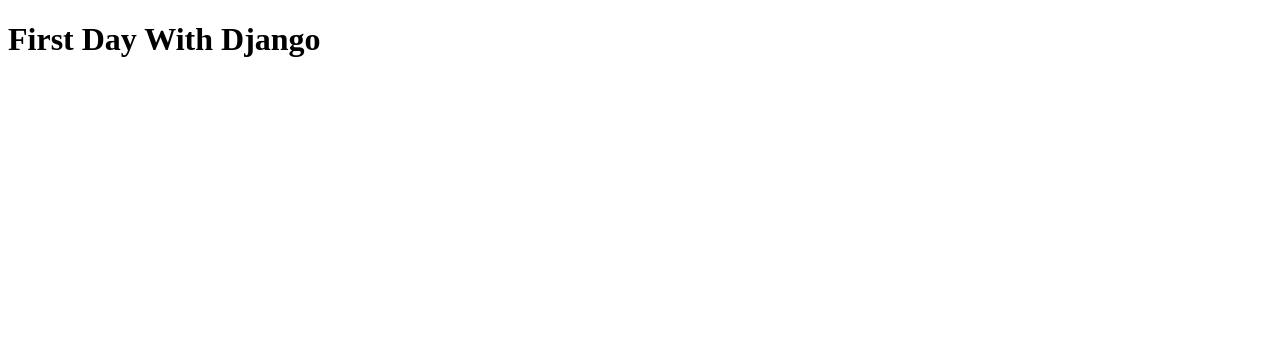
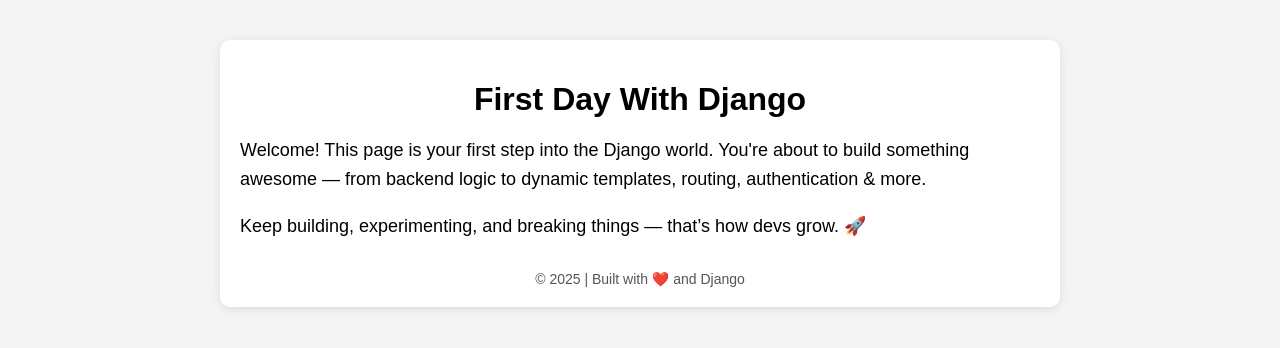
Before and after one commit to MostafaRaihan/Fast-Day-With-Django, a Django app: page / in a window 1280 px wide. Shown: the top 348 px of the page. Run offline with Django 5.2, Linux system fonts and the light colour scheme.

Commit message:
index.html

```diff
--- a/templates/index.html
+++ b/templates/index.html
@@ -4,8 +4,57 @@
     <meta charset="UTF-8">
     <meta name="viewport" content="width=device-width, initial-scale=1.0">
     <title>First Day With Django</title>
+
+    <!-- Basic Styling -->
+    <style>
+        body {
+            font-family: Arial, Helvetica, sans-serif;
+            background: #f4f4f4;
+            margin: 0;
+            padding: 0;
+        }
+        .container {
+            max-width: 800px;
+            margin: 40px auto;
+            padding: 20px;
+            background: #ffffff;
+            border-radius: 10px;
+            box-shadow: 0 2px 10px rgba(0,0,0,0.1);
+        }
+        h1 {
+            text-align: center;
+            margin-bottom: 10px;
+        }
+        p {
+            font-size: 18px;
+            line-height: 1.6;
+        }
+        .footer {
+            text-align: center;
+            margin-top: 30px;
+            font-size: 14px;
+            color: #555;
+        }
+    </style>
 </head>
 <body>
-    <h1>First Day With Django</h1>
+
+    <div class="container">
+        <h1>First Day With Django</h1>
+        <p>
+            Welcome! This page is your first step into the Django world.
+            You're about to build something awesome — from backend logic
+            to dynamic templates, routing, authentication & more.
+        </p>
+
+        <p>
+            Keep building, experimenting, and breaking things — that’s how devs grow. 🚀
+        </p>
+
+        <div class="footer">
+            © 2025 | Built with ❤️ and Django
+        </div>
+    </div>
+
 </body>
 </html>
```
